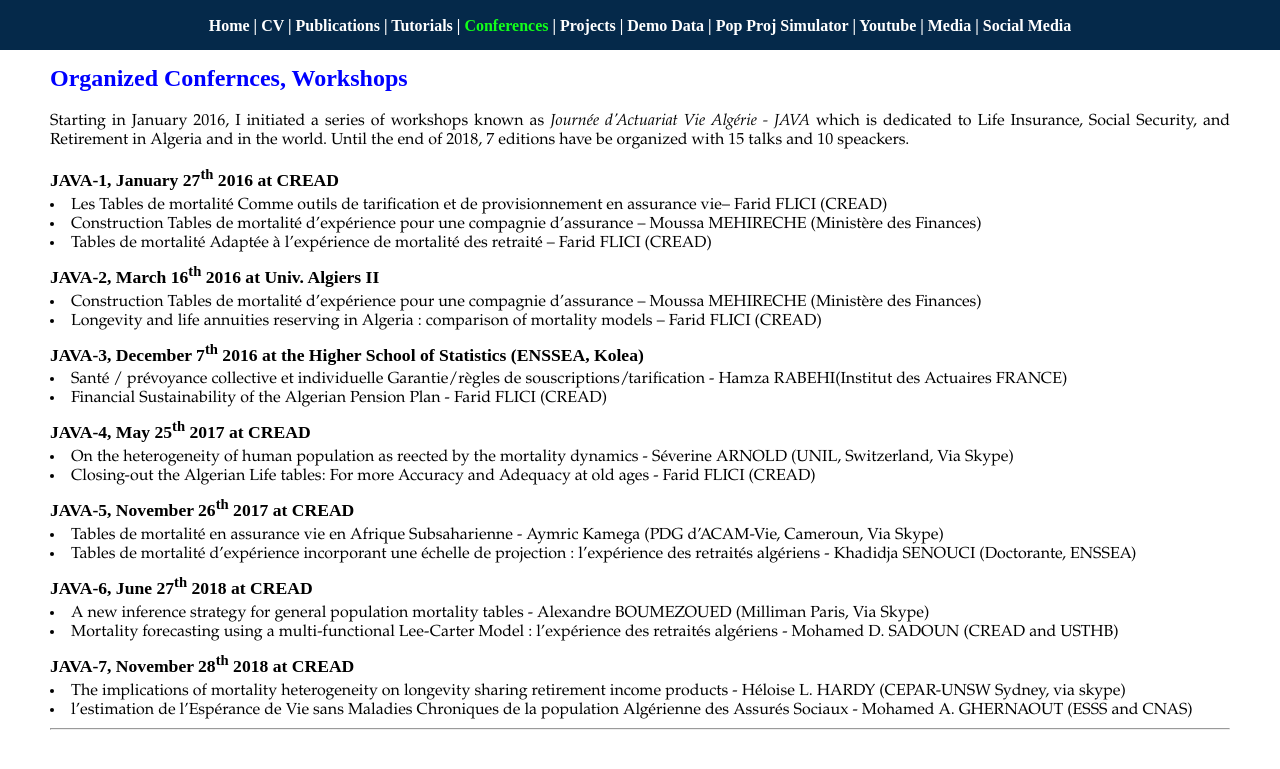
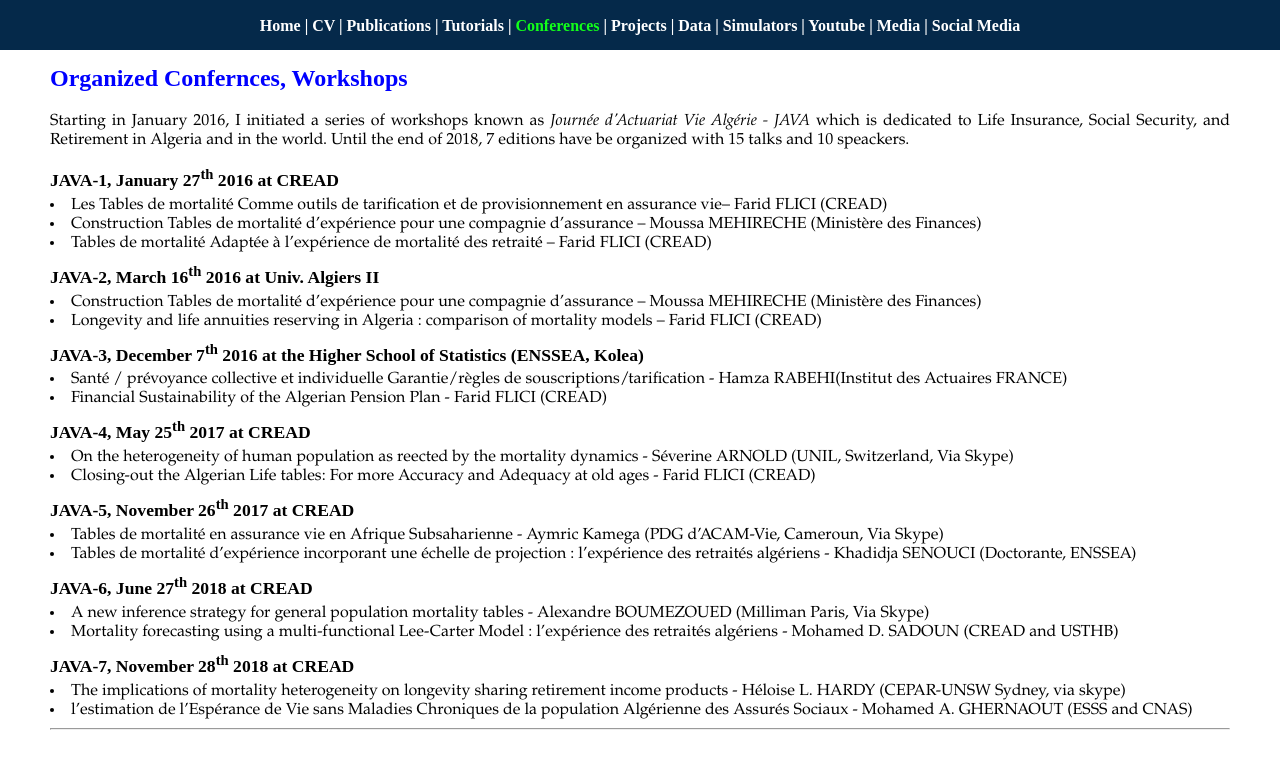
Before and after one commit to Farid-FLICI/farid-flici.github.io, a Jekyll site: the page conf.html, which Jekyll copies as it is, in a window 1280 px wide. Shown: the top 769 px of the page. Built offline with Jekyll 4.4.1, drawn with Linux system fonts in a browser that asks for light colours.

Commit message:
Update conf.html

```diff
--- a/conf.html
+++ b/conf.html
@@ -87,9 +87,9 @@ h3 {
 <a> |  </a>
 <a  href="./proj.html" class="a" >Projects</a>
 <a> |  </a>
-<a  href="./data.html" class="a" >Demo Data</a>
+<a  href="./data.html" class="a" >Data</a>
 <a> |  </a>
-<a  href="./pps.html" class="a" >Pop Proj Simulator</a>
+<a  href="./pps.html" class="a" >Simulators</a>
 <a> |  </a>
 <a  href="./yout.html" class="a">Youtube</a>
 <a> |  </a>
```
